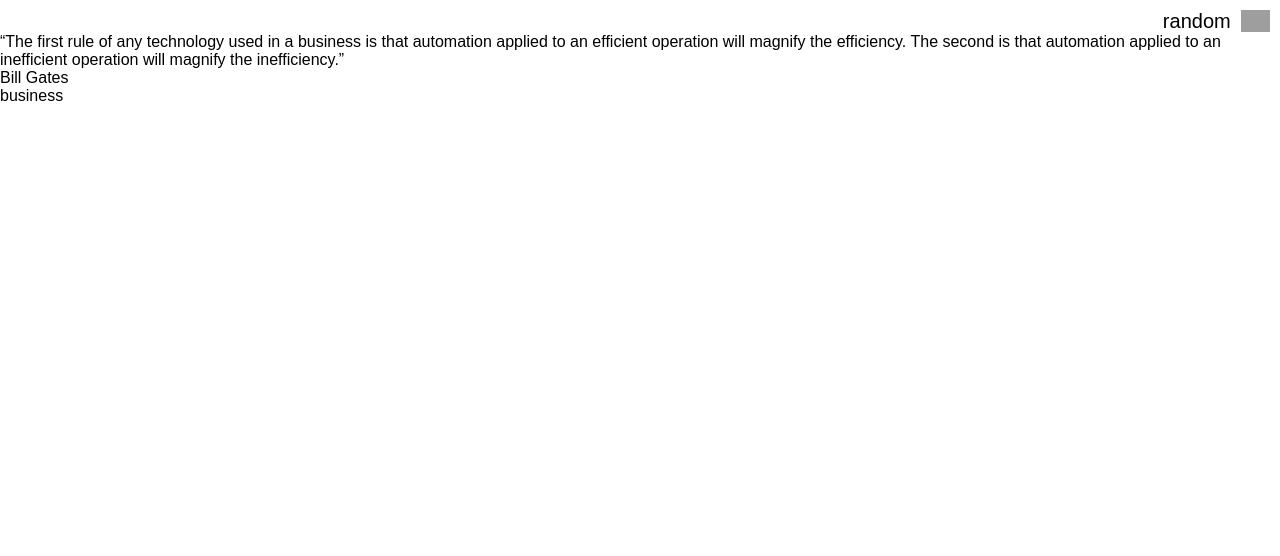
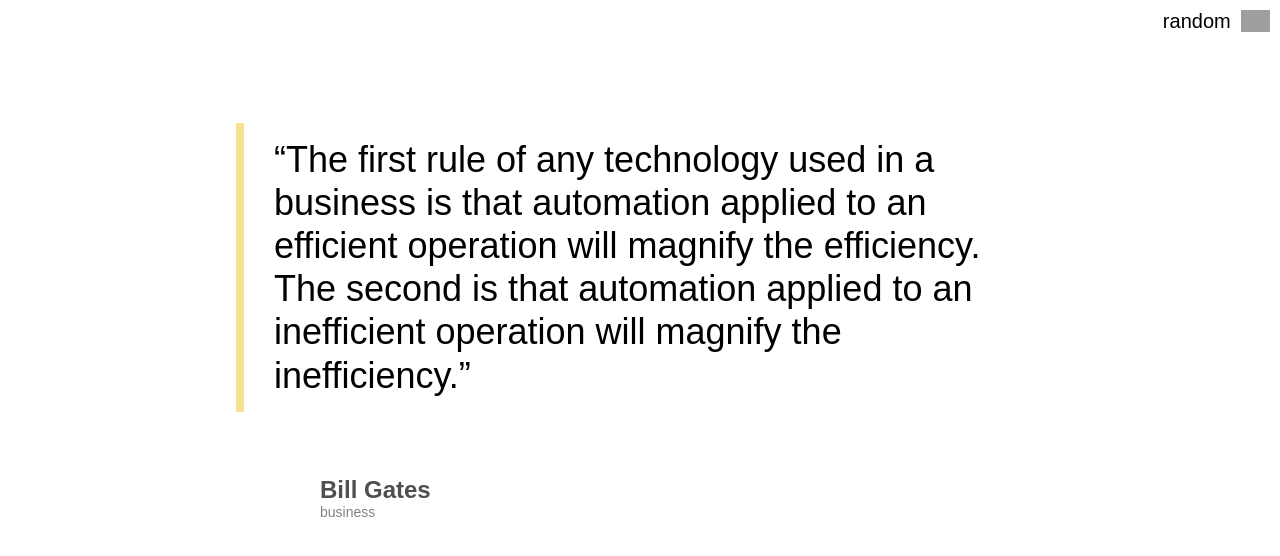
Before and after one commit to tilak30/Random-Quote-Generator, a React (Create React App) app: page / in a window 1280 px wide. Shown: the top 556 px of the page. Built offline with nearby package versions, Linux system fonts and the light colour scheme; grey boxes are pictures that could not be loaded.

Commit message:
MainPage Completed other than hover feature

```diff
--- a/src/components/MainPage/MainPage.js
+++ b/src/components/MainPage/MainPage.js
@@ -5,17 +5,19 @@
     let history = useHistory();
 
     return (
-        <div className="App">
-            <div>
-                {quote}
+        <div className="App" >
+            <div style={{display: "flex", justifyContent:"center", alignItems:"center", marginTop:"7%", marginBottom:"15px"}}>
+                <div style={{width:"100vh", borderLeft:"8px solid #F7DF94", paddingBottom:"15px", paddingTop:"15px"}}>
+                    <div style={{fontSize:"36px", fontWeight:"500",lineHeight:"120%", paddingLeft:"30px"}} >
+                        {quote}
+                    </div>
+                </div>
             </div>
-            <div onClick={() => {
-                history.push("/AuthorQuote");
-            }}>
-                <div>
+            <div style={{display:"flex", flexDirection:"column", justifyContent:"center",marginLeft:"25%", marginTop:"5%"}}>
+                <div style={{fontSize:"24px", fontWeight:"bold", color:"#4F4F4F"}}>
                     {author}
                 </div>
-                <div>
+                <div style={{fontSize:"14px", fontWeight:"500", color:"#828282"}}>
                     {field}
                 </div>
             </div>
```
Also changed, not shown: src/components/Random/Random.js (deleted, +0 -10 lines).
